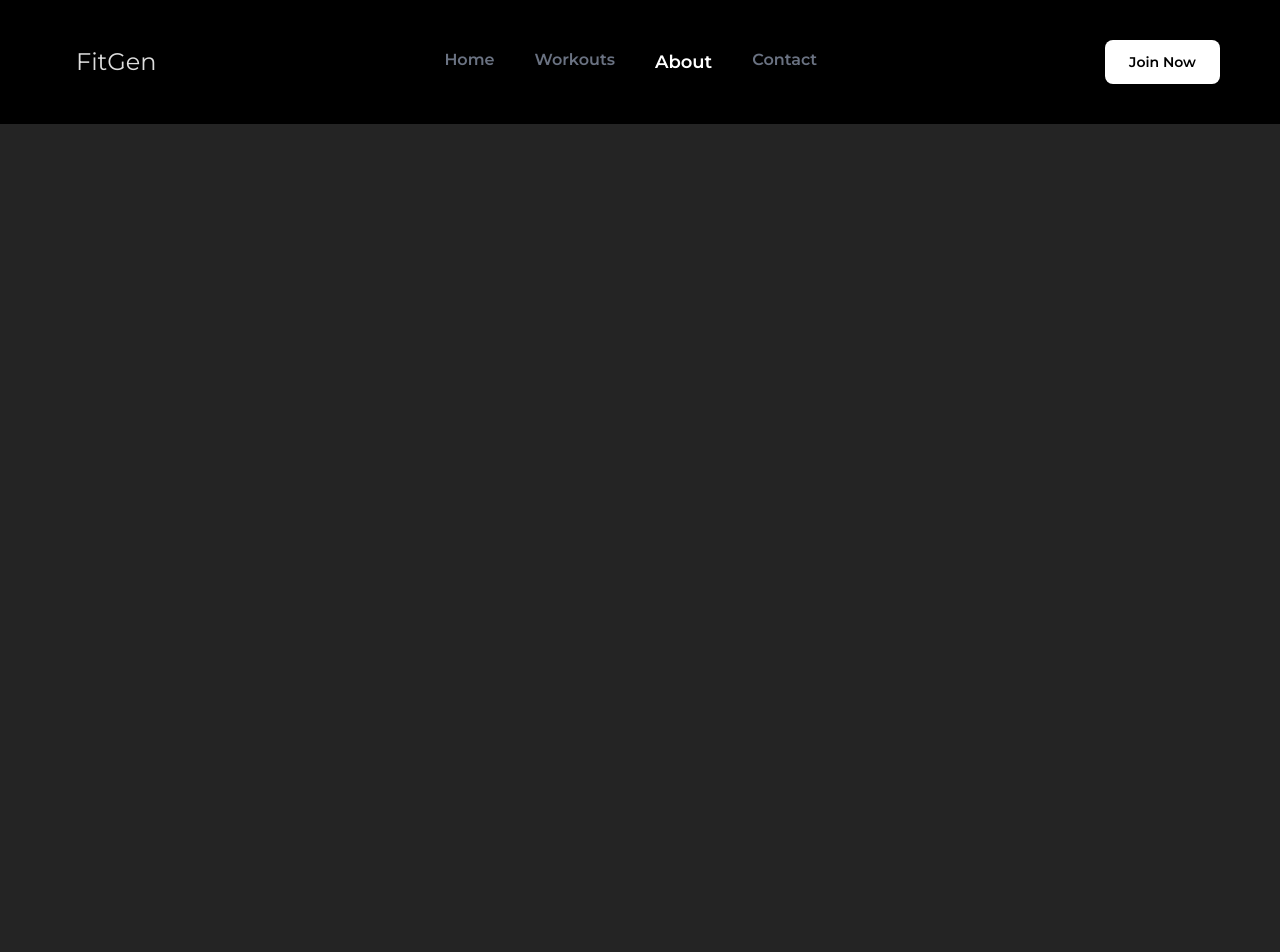
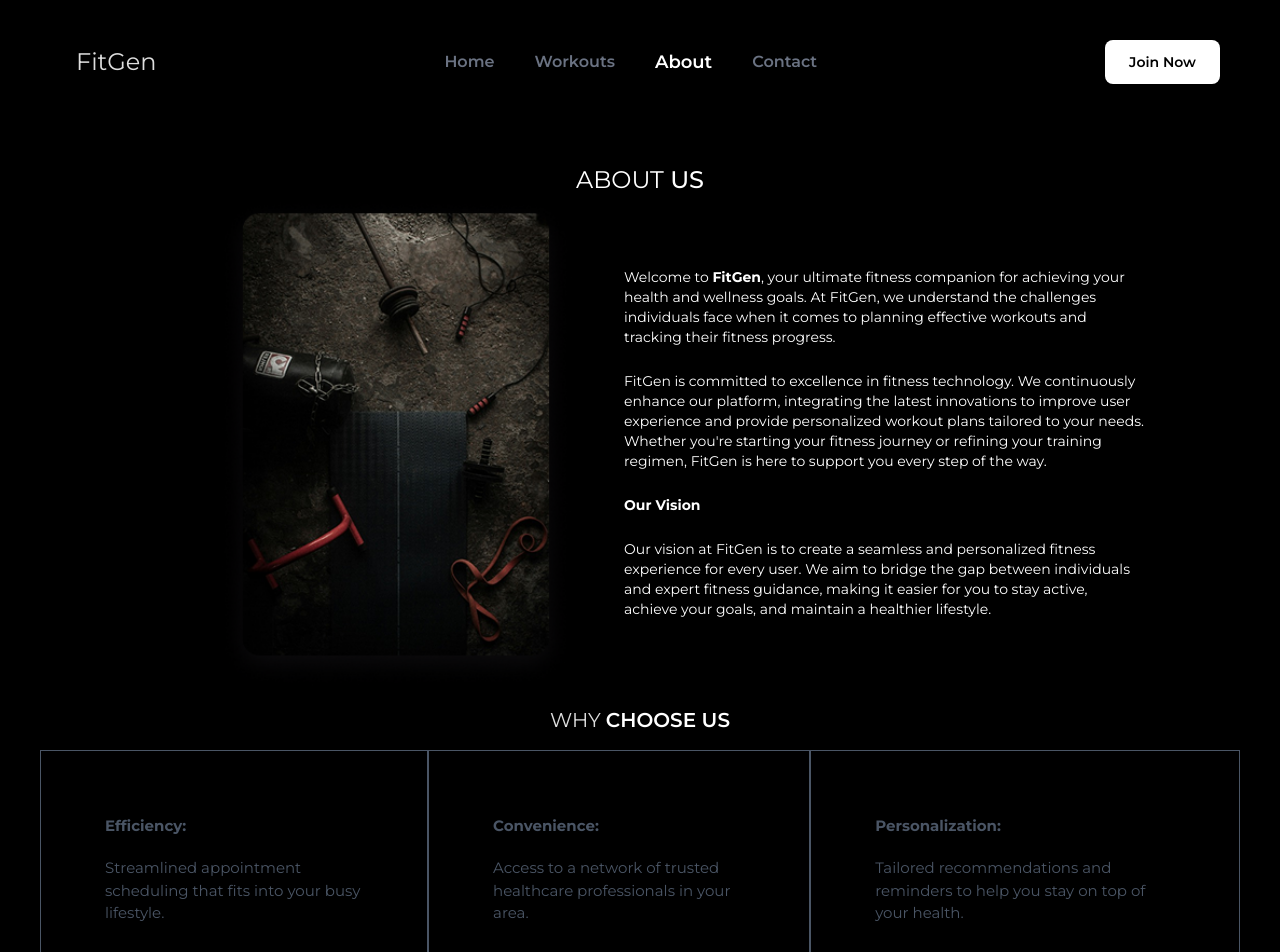
Before and after one commit to aneeshsunganahalli/FitGen, a React (Vite) app in the folder client/: page /about in a window 1280 px wide. Shown: the top 952 px of the page. Before the commit the page ends 800 px from the top, so only its background shows below. Built offline with nearby package versions, Linux system fonts and the light colour scheme; no server answers.

Commit message:
Added About Page

```diff
--- a/client/src/components/Navbar.jsx
+++ b/client/src/components/Navbar.jsx
@@ -8,7 +8,7 @@ export default function Navbar() {
   return (
     <div className='flex items-center justify-between w-full p-10 px-15 bg-black'>
       <p className='pl-4 text-2xl'>FitGen</p>
-      <ul className='flex gap-10 font-semibold text-gray-500 px-5'>
+      <ul className='flex items-center gap-10 font-semibold text-gray-500 px-5'>
         <NavLink to={'/'}><li>Home</li></NavLink>
         <NavLink to={'/workouts'}><li>Workouts</li></NavLink>
         <NavLink to={'/about'}><li>About</li></NavLink>
--- a/client/src/index.css
+++ b/client/src/index.css
@@ -7,7 +7,7 @@
 
   color-scheme: light dark;
   color: rgba(255, 255, 255, 0.87);
-  background-color: #242424;
+  background-color: black;
 
 }
 
--- a/client/src/pages/About.jsx
+++ b/client/src/pages/About.jsx
@@ -5,6 +5,44 @@ export default function About() {
   return (
     <>
       <Navbar />
+      <div className='flex flex-col justify-center items-center'>
+      <div className='text-center text-2xl pt-10 text-white'>
+        <p>ABOUT <span className='text-white font-medium'>US</span></p>
+      </div>
+
+      <div className='ml-40 mr-20 flex flex-col justify-center items-center md:flex-row gap-12'>
+        <img className='w-full md:max-w-[360px]' src='Rectangle30.png' alt="" />
+        <div className='flex flex-col justify-center gap-6 md:w-2/4 text-sm text-white'>
+          <p>Welcome to <span className='font-bold'>FitGen</span>, your ultimate fitness companion for achieving your health and wellness goals. At FitGen, we understand the challenges individuals face when it comes to planning effective workouts and tracking their fitness progress.</p>
+          <p>FitGen is committed to excellence in fitness technology. We continuously enhance our platform, integrating the latest innovations to improve user experience and provide personalized workout plans tailored to your needs. Whether you're starting your fitness journey or refining your training regimen, FitGen is here to support you every step of the way.</p>
+          <b className='text-white'>Our Vision</b>
+          <p>Our vision at FitGen is to create a seamless and personalized fitness experience for every user. We aim to bridge the gap between individuals and expert fitness guidance, making it easier for you to stay active, achieve your goals, and maintain a healthier lifestyle.</p>
+        </div>
+      </div>
+
+      <div className='text-xl my-4 ml-10 mr-10'>
+        <p>WHY <span  className='text-white font-semibold'>CHOOSE US</span></p>
+      </div>
+
+      <div className='flex flex-col md:flex-row mb-20 ml-10 mr-10'>
+
+        <div className='border px-10 md:px-16 py-8 sm:py-16 flex flex-col gap-5 text-[15px] hover:bg-white hover:text-black transition-all duration-300 text-gray-600 cursor-pointer'>
+          <b>Efficiency:</b>
+          <p>Streamlined appointment scheduling that fits into your busy lifestyle.</p>
+        </div>
+
+        <div className='border px-10 md:px-16 py-8 sm:py-16 flex flex-col gap-5 text-[15px] hover:bg-white hover:text-black transition-all duration-300 text-gray-600 cursor-pointer'>
+          <b>Convenience:</b>
+          <p>Access to a network of trusted healthcare professionals in your area.</p>
+        </div>
+
+        <div className='border px-10 md:px-16 py-8 sm:py-16 flex flex-col gap-5 text-[15px] hover:bg-white hover:text-black transition-all duration-300 text-gray-600 cursor-pointer'>
+          <b>Personalization:</b>
+          <p>Tailored recommendations and reminders to help you stay on top of your health.</p>
+        </div>
+      </div>
+
+    </div>
     </>
   )
 }
```
Also changed, not shown: client/public/Rectangle30.png (added).
